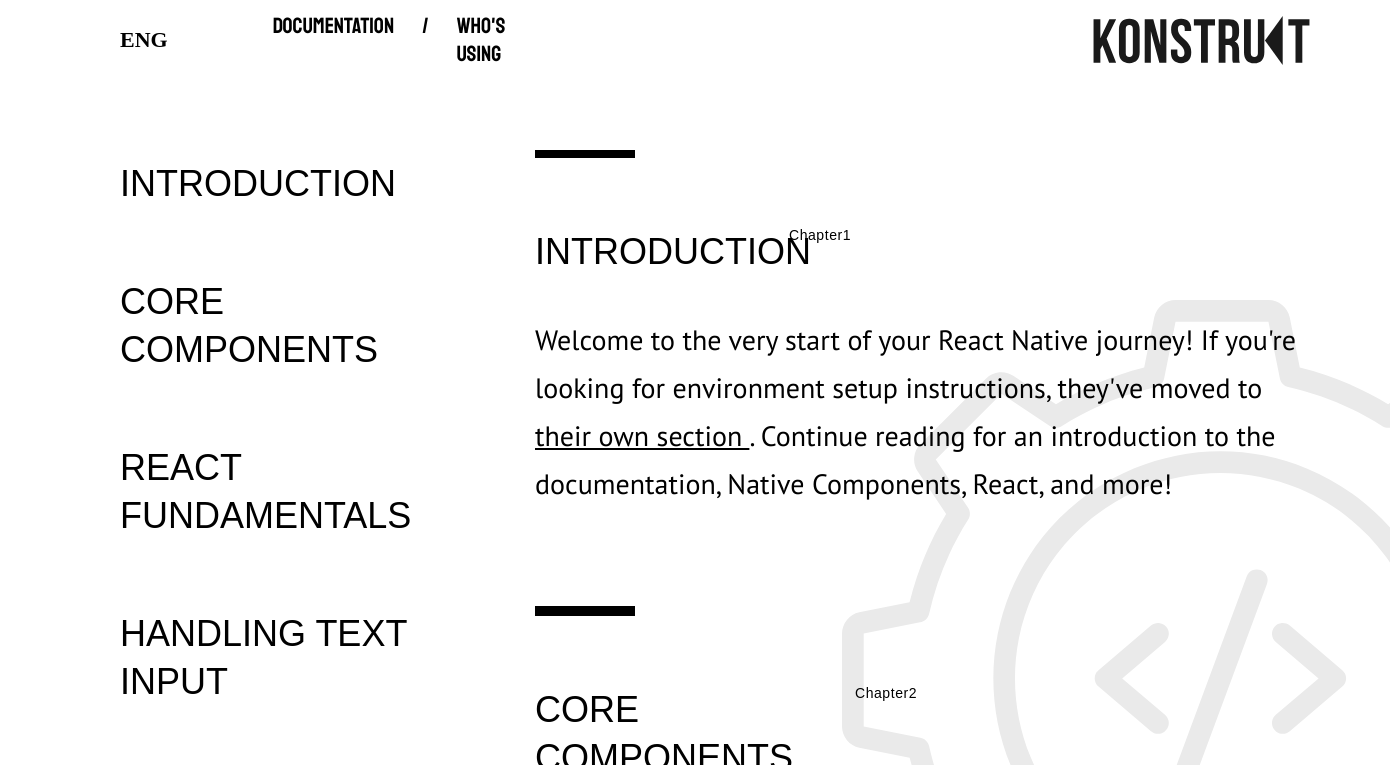
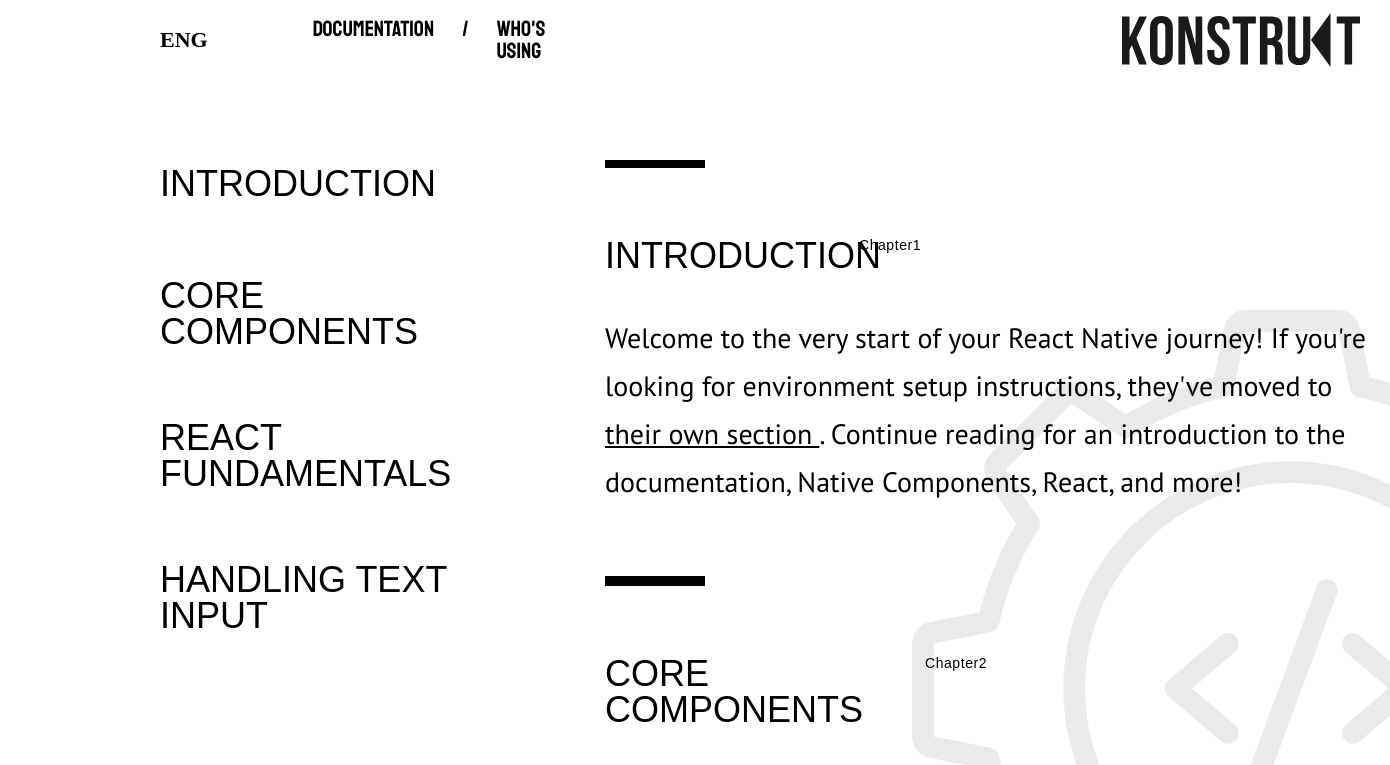
Before and after one commit to helenamaltseva/lesson-14-position, a plain HTML site: page index.html in a window 1280 px wide. Shown: the top 765 px of the page, 1390 px wide, since content can reach past the window. Drawn offline with Linux system fonts and the light colour scheme; a web font is replaced by a local one.

Commit message:
Changed files

```diff
--- a/css/style.css
+++ b/css/style.css
@@ -1,3 +1,23 @@
+.container {
+  max-width: 1200px;
+  margin: 0 auto;
+}
+
+.flex-wrapper {
+  position: relative;
+  display: flex;
+  flex-wrap: wrap;
+  justify-content: space-between;
+  gap: 30px;
+
+  height: calc(100vh - 111px);
+}
+
+body {
+  position: relative;
+  min-height: 100vh;
+}
+
 .header {
   width: 1440px;
   height: 80px;
@@ -7,6 +27,8 @@
   top: 0;
   background-color: #FFFFFF;
   z-index: 2;
+
+  flex: 0 0 100%;
 }
 
 .header__block {
@@ -18,7 +40,6 @@
   padding: 0px;
 
   width: 1200px;
-  height: 54px;
   margin: 0 auto;
   margin-bottom: 70px;
   margin-top: 13px;
@@ -29,7 +50,6 @@
   font-style: normal;
   font-weight: 600;
   font-size: 22px;
-  line-height: 18px;
 
   padding-right: 50px;
  }
@@ -52,7 +72,6 @@
   font-style: normal;
   font-weight: 400;
   font-size: 22px;
-  line-height: 28px;
 
   cursor: pointer;
 }
@@ -63,23 +82,27 @@
   font-style: normal;
   font-weight: 400;
   font-size: 22px;
-  line-height: 28px;
 }
 
 .header__block-logo {
   width: 238px;
-  height: 49px;
   display: flex;
   text-align: center;
   padding-right: 0;
 }
 
 
+
+
 aside {
   position: sticky;
-  top: 110px;
-  max-height: 2800px;
+  top: 80px;
+  width: 385px;
+  overflow: hidden;
+
+  max-height: 100%;
   gap: 70px;
+  height: max-content;
 
   display: flex;
   flex-direction: column;
@@ -88,7 +111,6 @@
 
   margin-left: 120px;
   margin-top: 160px;
-  width: 385px;
 }
 
 .side-bar__title1 {
@@ -109,7 +131,6 @@
   font-weight: 400;
   font-size: 36px;
   width: 310px;
-  line-height: 48px;
 
   text-align: left;
   text-transform: uppercase;
@@ -121,7 +142,6 @@
   font-weight: 400;
   font-size: 36px;
   width: 367px;
-  line-height: 48px;
 
   text-align: left;
   text-transform: uppercase;
@@ -133,7 +153,6 @@
   font-weight: 400;
   font-size: 36px;
   width: 355px;
-  line-height: 48px;
 
   text-align: left;
   text-transform: uppercase;
@@ -149,9 +168,12 @@
   padding: 0px 0px 90px;
   gap: 70px;
 
+  margin-top: 10px;
+  margin-right: 120px;
+  margin-left: 30px;
+
   position: absolute;
   width: 785px;
-  height: 2931px;
   left: 535px;
   top: 150px;
 }
@@ -167,8 +189,6 @@
 
 .main__divider1 {
   width: 100px;
-  height: 8px;
-
   background: #000000;
 
   padding-bottom: 8px;
@@ -184,8 +204,6 @@
   gap: 40px;
 
   width: 785px;
-  height: 308px;
-
   flex: none;
   order: 0;
   align-self: stretch;
@@ -202,7 +220,6 @@
   gap: 20px;
 
   width: 344px;
-  height: 48px;
 }
 
 .main__chapter1-title-header {
@@ -211,7 +228,6 @@
   font-weight: 400;
   font-size: 36px;
   width: 234px;
-  line-height: 48px;
 
   text-align: left;
   text-transform: uppercase;
@@ -223,8 +239,6 @@
   font-weight: 300;
 
   width: 100px;
-  height: 20px;
-
   letter-spacing: 0.04em;
 
   flex: none;
@@ -233,13 +247,11 @@
 
 .main__chapter1-text {
   width: 785px;
-  height: 192px;
 
   font-family: 'PT Sans';
   font-style: normal;
   font-weight: 400;
   font-size: 28px;
-  line-height: 48px;
 }
 
 .main__chapter1-text-item1 {
@@ -250,15 +262,12 @@
   line-height: 48px;
 
   width: 785px;
-  height: 192px;
 }
 
 
 
 .main__divider2 {
   width: 100px;
-  height: 8px;
-
   background: #000000;
 
   padding-bottom: 10px;
@@ -272,7 +281,6 @@
   gap: 40px;
 
   width: 785px;
-  height: 452px;
 
   flex: none;
   order: 0;
@@ -289,7 +297,6 @@
   gap: 10px;
 
   width: 420px;
-  height: 48px;
 }
 
 .main__chapter2-title-header {
@@ -298,7 +305,6 @@
   font-weight: 400;
   font-size: 36px;
   width: 310px;
-  line-height: 48px;
 
   text-align: left;
   text-transform: uppercase;
@@ -306,13 +312,11 @@
 
 .main__chapter2-text {
   width: 785px;
-  height: 336px;
 
   font-family: 'PT Sans';
   font-style: normal;
   font-weight: 400;
   font-size: 28px;
-  line-height: 48px;
 }
 
 .main__chapter2-title-text {
@@ -321,8 +325,6 @@
   font-weight: 300;
 
   width: 100px;
-  height: 20px;
-
   letter-spacing: 0.04em;
 
   flex: none;
@@ -337,7 +339,6 @@
   line-height: 48px;
 
   width: 785px;
-  height: 386px;
 
   flex: none;
   order: 1;
@@ -347,8 +348,6 @@
 
 .main__divider3 {
   width: 100px;
-  height: 8px;
-
   background: #000000;
 
   padding-bottom: 10px;
@@ -362,7 +361,6 @@
   gap: 40px;
 
   width: 785px;
-  height: 1131px;
 
   flex: none;
   order: 0;
@@ -379,7 +377,6 @@
   gap: 10px;
 
   width: 477px;
-  height: 48px;
 }
 
 .main__chapter3-title-header {
@@ -388,7 +385,6 @@
   font-weight: 400;
   font-size: 36px;
   width: 367px;
-  line-height: 48px;
 
   text-align: left;
   text-transform: uppercase;
@@ -400,8 +396,6 @@
   font-weight: 300;
 
   width: 100px;
-  height: 20px;
-
   letter-spacing: 0.04em;
 
   flex: none;
@@ -472,8 +466,6 @@
 
 .main__divider4 {
   width: 100px;
-  height: 8px;
-
   background: #000000;
 
   padding-bottom: 10px;
@@ -487,7 +479,6 @@
   gap: 40px;
 
   width: 785px;
-  height: 540px;
 
   flex: none;
   order: 0;
@@ -504,7 +495,6 @@
   gap: 10px;
 
   width: 465px;
-  height: 48px;
 }
 
 .main__chapter4-title-header {
@@ -513,7 +503,6 @@
   font-weight: 400;
   font-size: 36px;
   width: 355px;
-  line-height: 48px;
 
   text-align: left;
   text-transform: uppercase;
@@ -525,8 +514,6 @@
   font-weight: 300;
 
   width: 100px;
-  height: 20px;
-
   letter-spacing: 0.04em;
 
   flex: none;
@@ -541,7 +528,6 @@
   line-height: 48px;
 
   width: 785px;
-  height: 192px;
 }
 
 .main__chapter4-text-item2 {
@@ -552,5 +538,4 @@
   line-height: 48px;
 
   width: 785px;
-  height: 192px;
 }
--- a/index.html
+++ b/index.html
@@ -5,7 +5,7 @@
   <meta http-equiv="X-UA-Compatible" content="IE=edge">
   <meta name="viewport" content="width=device-width, initial-scale=1.0">
   <title>Fonts</title>
-  <link rel="stylesheet" href="css/normolize.css">
+  <link rel="stylesheet" href="css/normalize.css">
   <link rel="stylesheet" href="css/style.css">
   <link href="https://fonts.googleapis.com/css2?family=Tourney:wght@300;500;700&display=swap" rel="stylesheet">
   <link href="https://fonts.googleapis.com/css2?family=Staatliches&display=swap" rel="stylesheet">
@@ -15,7 +15,8 @@
 </head>
 
 <body>
-
+  <div class="container">
+    <div class="flex-wrapper">
       <div class="header">
         <div class="header__block">
           <p class="header__block-text">ENG</p>
@@ -115,5 +116,7 @@
           </div>
         </div>
       </div>
+    </div>
+  </div>
 </body>
 </html>
```
Also changed, not shown: css/normalize.css (renamed from css/normolize.css). Lines whose indentation alone changed are shown as unchanged.
